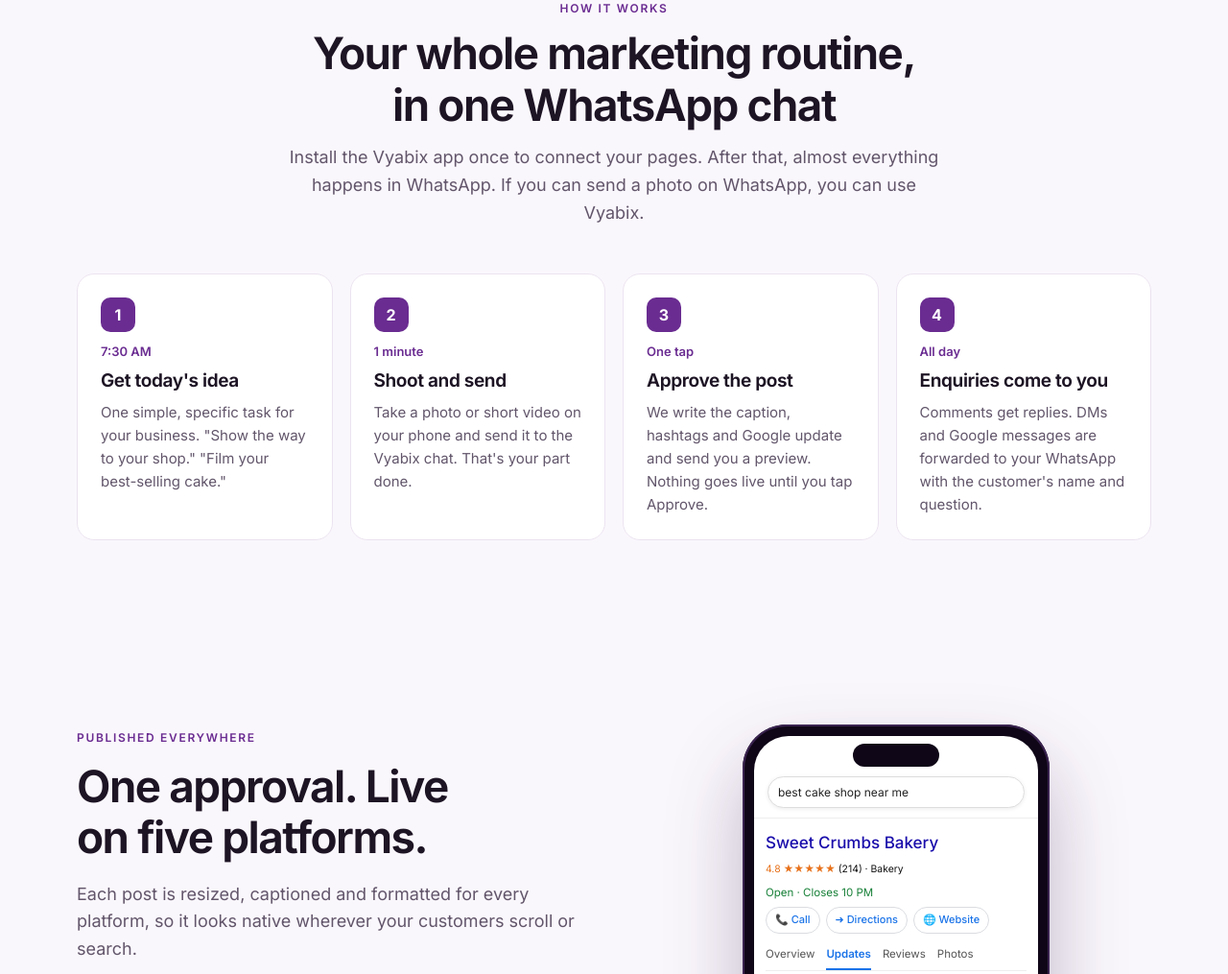
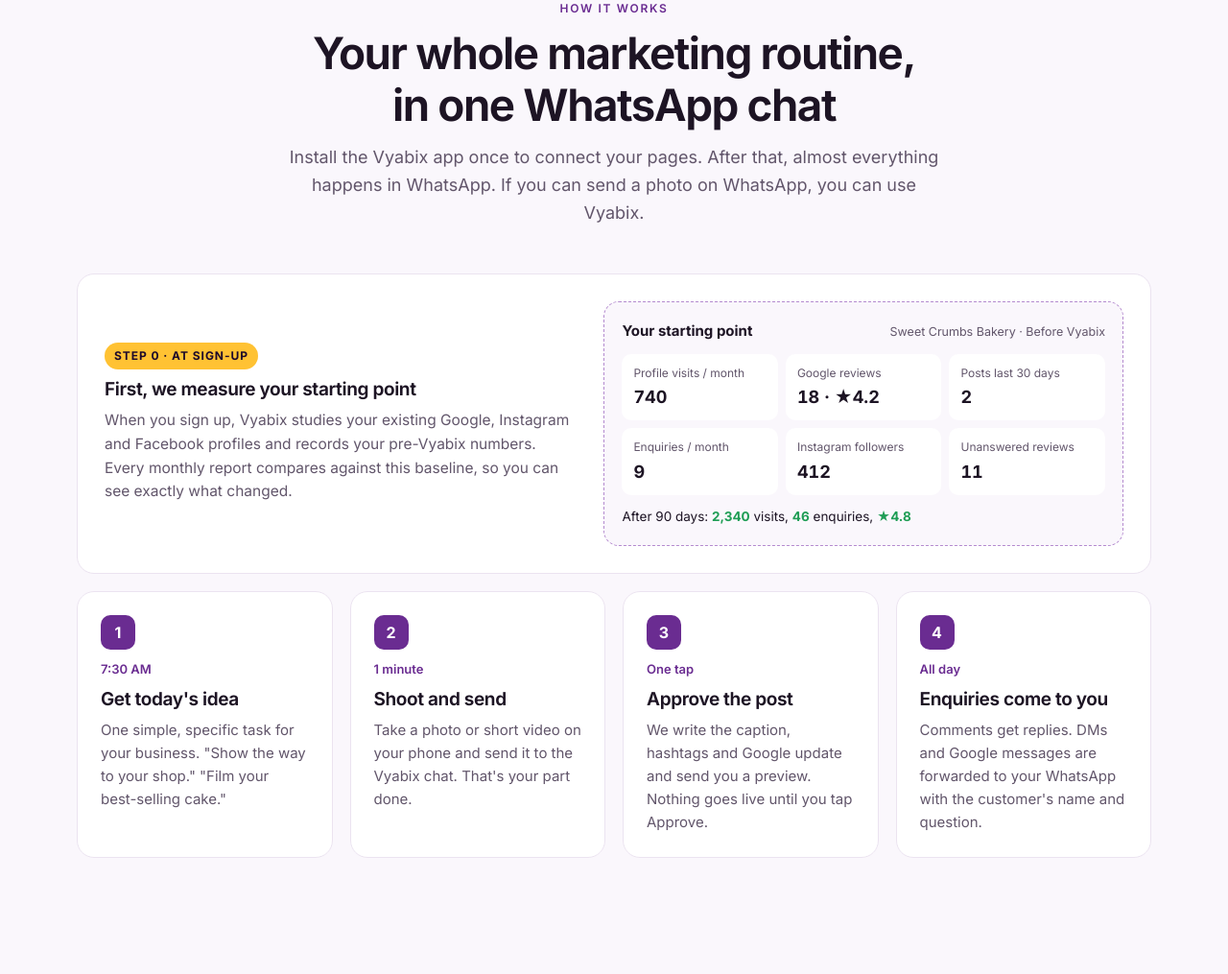
Before and after one commit to Zuman-Intelligence/zi-website, a plain HTML site: page vyabix/index.html in a window 1280 px wide. Shown: the part 1485-2500 px from the top of the page at 96% size. Drawn offline with Linux system fonts and the light colour scheme.

Commit message:
Add WhatsApp number and starting-point step to Vyabix page
Co-Authored-By: Claude Opus 5.5 <noreply@anthropic.com>
Claude-Session: https://claude.ai/code/session_01UfPWPtVA1iY2PQmk3vucnu

```diff
--- a/vyabix/index.html
+++ b/vyabix/index.html
@@ -476,6 +476,22 @@ h3{letter-spacing:-.02em}
 [hidden],.pv[hidden]{display:none!important}
 .hero h1{color:var(--plum)}
 .hero h1 em{color:var(--plum-ink)}
+
+.baseline{display:grid;grid-template-columns:1fr 1.1fr;gap:28px;align-items:center;background:#fff;border:1px solid var(--line);border-radius:var(--r);padding:28px;margin-bottom:18px}
+.bl-txt{display:grid;gap:10px}
+.bl-tag{justify-self:start;font-size:12px;font-weight:700;letter-spacing:.08em;text-transform:uppercase;color:var(--plum-ink);background:var(--mango);padding:4px 10px;border-radius:999px}
+.bl-txt p{color:var(--muted);font-size:15.5px}
+.bl-card{background:var(--soft);border:1px dashed var(--plum-300);border-radius:16px;padding:18px;display:grid;gap:12px}
+.bl-head{display:flex;justify-content:space-between;gap:10px;flex-wrap:wrap;align-items:baseline}
+.bl-head strong{font-size:15px}
+.bl-head span{font-size:12.5px;color:var(--muted)}
+.bl-grid{display:grid;grid-template-columns:repeat(3,1fr);gap:8px}
+.bl-grid div{background:#fff;border-radius:10px;padding:10px 12px;display:grid;gap:2px}
+.bl-grid small{font-size:12px;color:var(--muted)}
+.bl-grid b{font-size:18px;font-weight:700;font-variant-numeric:tabular-nums}
+.bl-foot{font-size:13.5px;color:var(--fg)}
+.bl-foot b{color:var(--ok)}
+@media (max-width:860px){.baseline{grid-template-columns:1fr;padding:20px}.bl-grid{grid-template-columns:1fr 1fr}}
 body{margin:0}img{max-width:100%}\n</style>
 </head>
 <body>
@@ -563,6 +579,25 @@ body{margin:0}img{max-width:100%}\n</style>
       <span class="kicker">How it works</span>
       <h2>Your whole marketing routine, in one WhatsApp chat</h2>
       <p class="lead">Install the Vyabix app once to connect your pages. After that, almost everything happens in WhatsApp. If you can send a photo on WhatsApp, you can use Vyabix.</p>
+    </div>
+    <div class="baseline">
+      <div class="bl-txt">
+        <span class="bl-tag">Step 0 · At sign-up</span>
+        <h3>First, we measure your starting point</h3>
+        <p>When you sign up, Vyabix studies your existing Google, Instagram and Facebook profiles and records your pre-Vyabix numbers. Every monthly report compares against this baseline, so you can see exactly what changed.</p>
+      </div>
+      <div class="bl-card" aria-label="Sample starting-point report">
+        <div class="bl-head"><strong>Your starting point</strong><span>Sweet Crumbs Bakery · Before Vyabix</span></div>
+        <div class="bl-grid">
+          <div><small>Profile visits / month</small><b>740</b></div>
+          <div><small>Google reviews</small><b>18 · ★4.2</b></div>
+          <div><small>Posts last 30 days</small><b>2</b></div>
+          <div><small>Enquiries / month</small><b>9</b></div>
+          <div><small>Instagram followers</small><b>412</b></div>
+          <div><small>Unanswered reviews</small><b>11</b></div>
+        </div>
+        <p class="bl-foot">After 90 days: <b>2,340</b> visits, <b>46</b> enquiries, <b>★4.8</b></p>
+      </div>
     </div>
     <div class="steps">
       <div class="step"><span class="n">1</span><span class="time">7:30 AM</span><h3>Get today's idea</h3><p>One simple, specific task for your business. "Show the way to your shop." "Film your best-selling cake."</p></div>
@@ -719,7 +754,7 @@ body{margin:0}img{max-width:100%}\n</style>
     <div class="txt">
       <span class="kicker">Monthly report</span>
       <h2>Know exactly how you're growing</h2>
-      <p class="lead">On the 1st of every month, a short report lands in your WhatsApp. No jargon. Just the numbers that matter and the wins you told us about.</p>
+      <p class="lead">On the 1st of every month, a short report lands in your WhatsApp, compared against the starting point we recorded when you joined. No jargon. Just the numbers that matter and the wins you told us about.</p>
       <ul class="checks">
         <li>Profile visits and Google My Business calls</li>
         <li>New reviews and your average rating</li>
@@ -866,6 +901,7 @@ body{margin:0}img{max-width:100%}\n</style>
       <details><summary>Will anything be posted without my permission?</summary><p>Never. Every post is sent to you as a preview first. It goes live only after you tap Approve. You can also edit the caption or skip the idea.</p></details>
       <details><summary>Which platforms do you post to?</summary><p>Google My Business, Instagram, Facebook, LinkedIn and X. You can switch any of them off by sending a message.</p></details>
       <details><summary>How do the daily ideas work?</summary><p>Each morning we send one simple task based on your industry, the season, upcoming festivals and what got the most enquiries for you recently. It takes 1 to 2 minutes to do.</p></details>
+      <details><summary>How do I know Vyabix is working?</summary><p>At sign-up we study your existing profiles and record your starting numbers: profile visits, reviews and rating, posting frequency, followers and enquiries. Every monthly report shows your growth against that baseline.</p></details>
       <details><summary>How soon will I see results?</summary><p>Most businesses see more profile visits in the first 2 weeks and a steady rise in enquiries within 30 to 60 days of posting regularly.</p></details>
       <details><summary>I don't have a website. Is that a problem?</summary><p>Not at all. Every plan includes a free one-page website with your photos, timings, map and a WhatsApp order button.</p></details>
       <details><summary>What are "wins"?</summary><p>When a post brings you an order, booking or call, just tell us in the chat. We record it, show it in your monthly report and suggest more ideas like the ones that worked.</p></details>
@@ -901,12 +937,9 @@ body{margin:0}img{max-width:100%}\n</style>
 <script>
 (function(){
   /* WhatsApp CTA: replace the number with the real business number */
-  /* Set WA_NUMBER (country code + number, digits only, e.g. "919876543210") to open WhatsApp directly.
-     While it is empty, the buttons go to the Zuman contact form instead. */
-  var WA_NUMBER = "";
-  var waHref = WA_NUMBER ? "https://wa.me/" + WA_NUMBER + "?text=" + encodeURIComponent("Hi Vyabix, I want to grow my business")
-                         : "../contact.html?topic=Vyabix%20early%20access";
-  document.querySelectorAll('.wa-link').forEach(function(a){ a.href = waHref; if(!WA_NUMBER){ a.removeAttribute('target'); } });
+  var WA_NUMBER = "919597639777";
+  var waHref = "https://wa.me/" + WA_NUMBER + "?text=" + encodeURIComponent("Hi Vyabix, I want to grow my business");
+  document.querySelectorAll('.wa-link').forEach(function(a){ a.href = waHref; });
 
   /* nav background on scroll */
   var nav = document.getElementById('nav');
```
